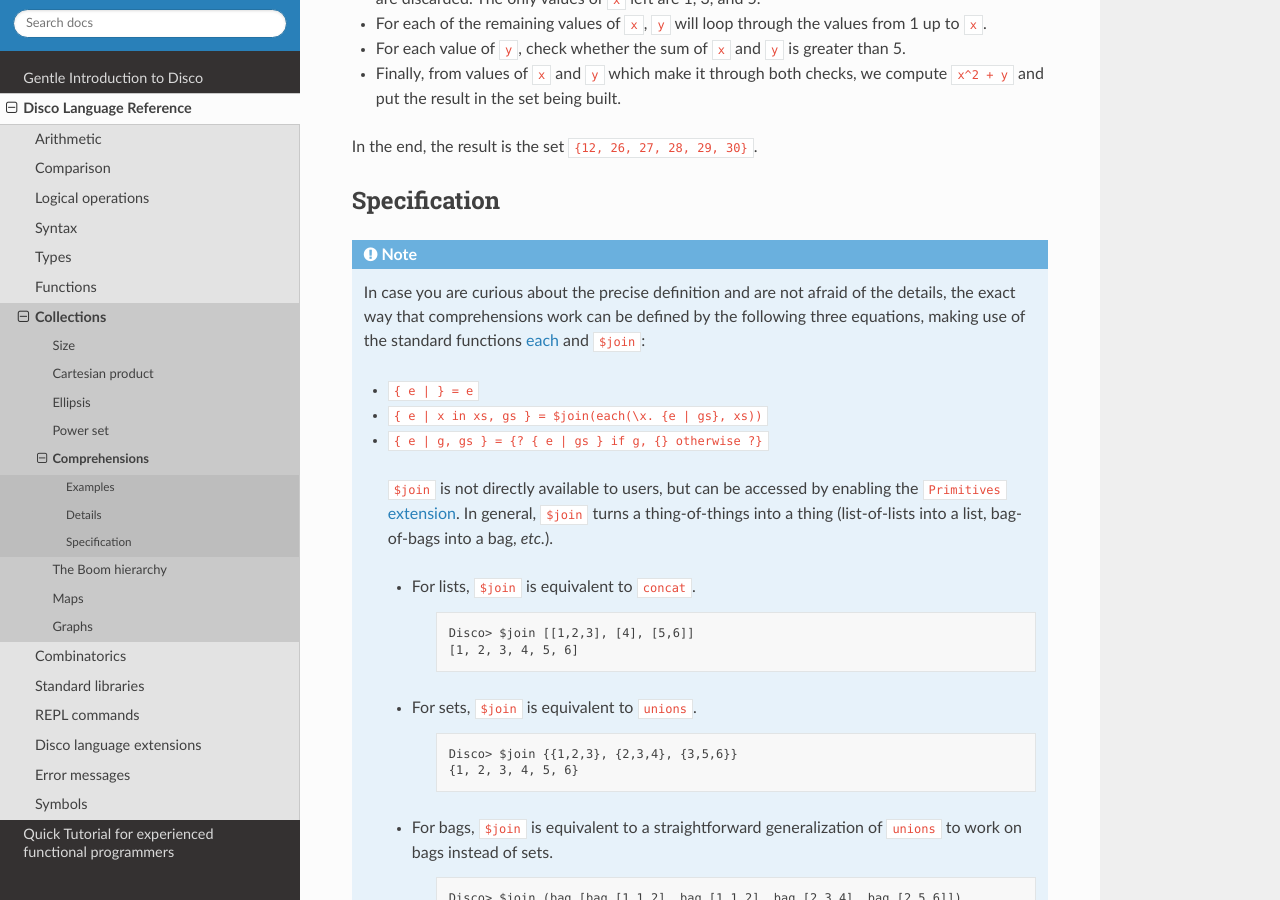
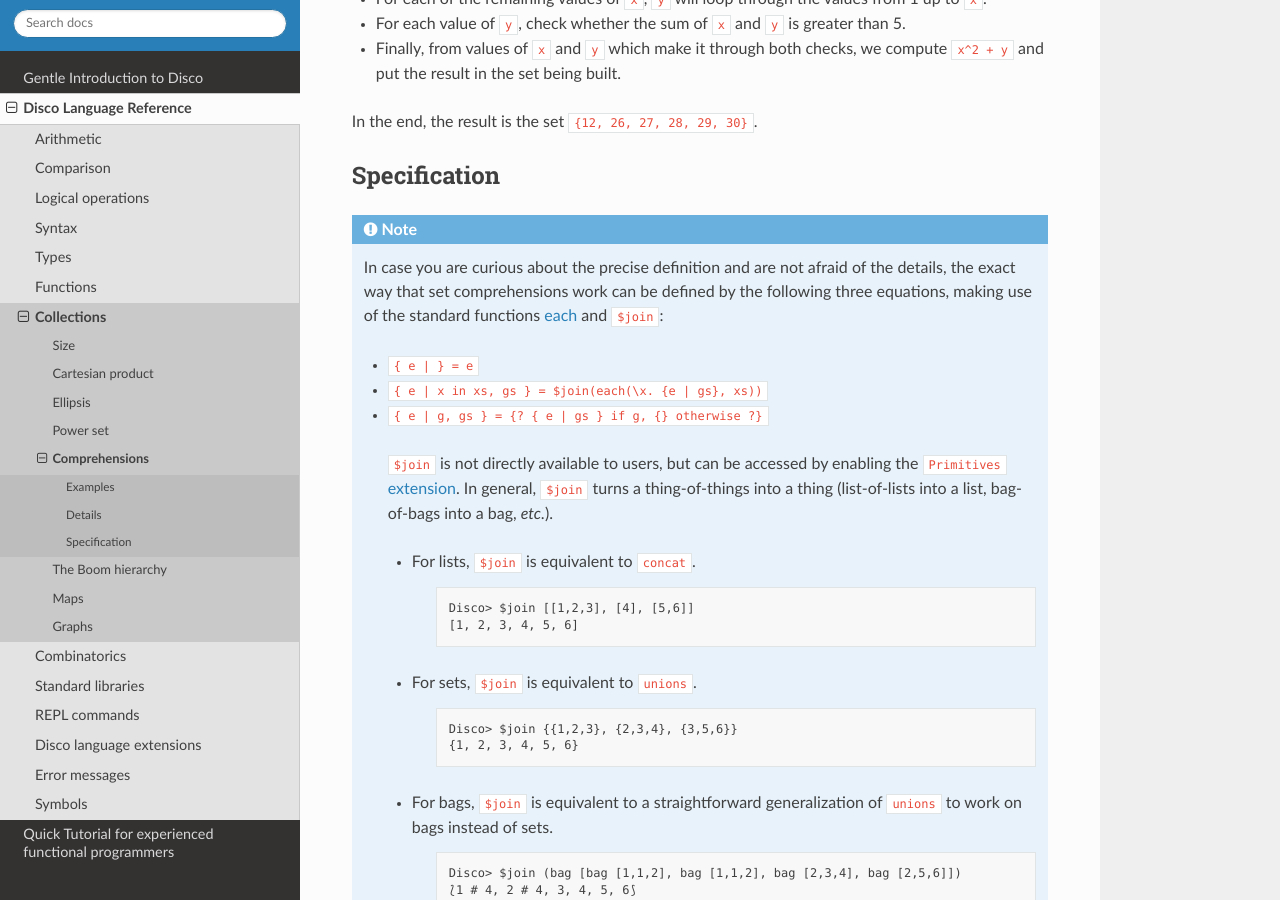
Before and after one commit to disco-lang/disco, a Sphinx documentation site: the page built from docs/reference/comprehension.rst, in a window 1280 px wide and 900 px high, scrolled down 1619 px. Built offline with Sphinx 7.4.7 and the Read the Docs theme 2.0.0, drawn with Linux system fonts in a browser that asks for light colours; pages that are not in the unit, such as notebooks, are missing from menus; part of the change alters nothing that is shown; some of the changed text lies outside the part shown.

```diff
--- a/docs/reference/comprehension.rst
+++ b/docs/reference/comprehension.rst
@@ -1,7 +1,7 @@
 Comprehensions
 ==============
 
-*Comprehension* notation can be used to describe :doc:`collections <collections>` such as
+*Comprehension* notation can be used to describe collections such as
 :doc:`sets <set>` or :doc:`lists <list>`.  The general syntax for a
 set comprehension is
 
@@ -15,8 +15,7 @@ some examples below; for the precise details, see the
 `Details`_ section.
 
 :doc:`List <list>` comprehensions are similar, but use square brackets
-(``[``, ``]``) instead of curly braces (``{``, ``}``); :doc:`bag
-<bag>` comprehensions use bag brackets (``⟅``, ``⟆``).
+(``[``, ``]``) instead of curly braces (``{``, ``}``).
 
 Examples
 --------
@@ -97,7 +96,7 @@ Specification
 .. note::
 
    In case you are curious about the precise definition and are not
-   afraid of the details, the exact way that comprehensions
+   afraid of the details, the exact way that set comprehensions
    work can be defined by the following three equations, making use of
    the standard functions :doc:`each <each>` and ``$join``:
 
```
